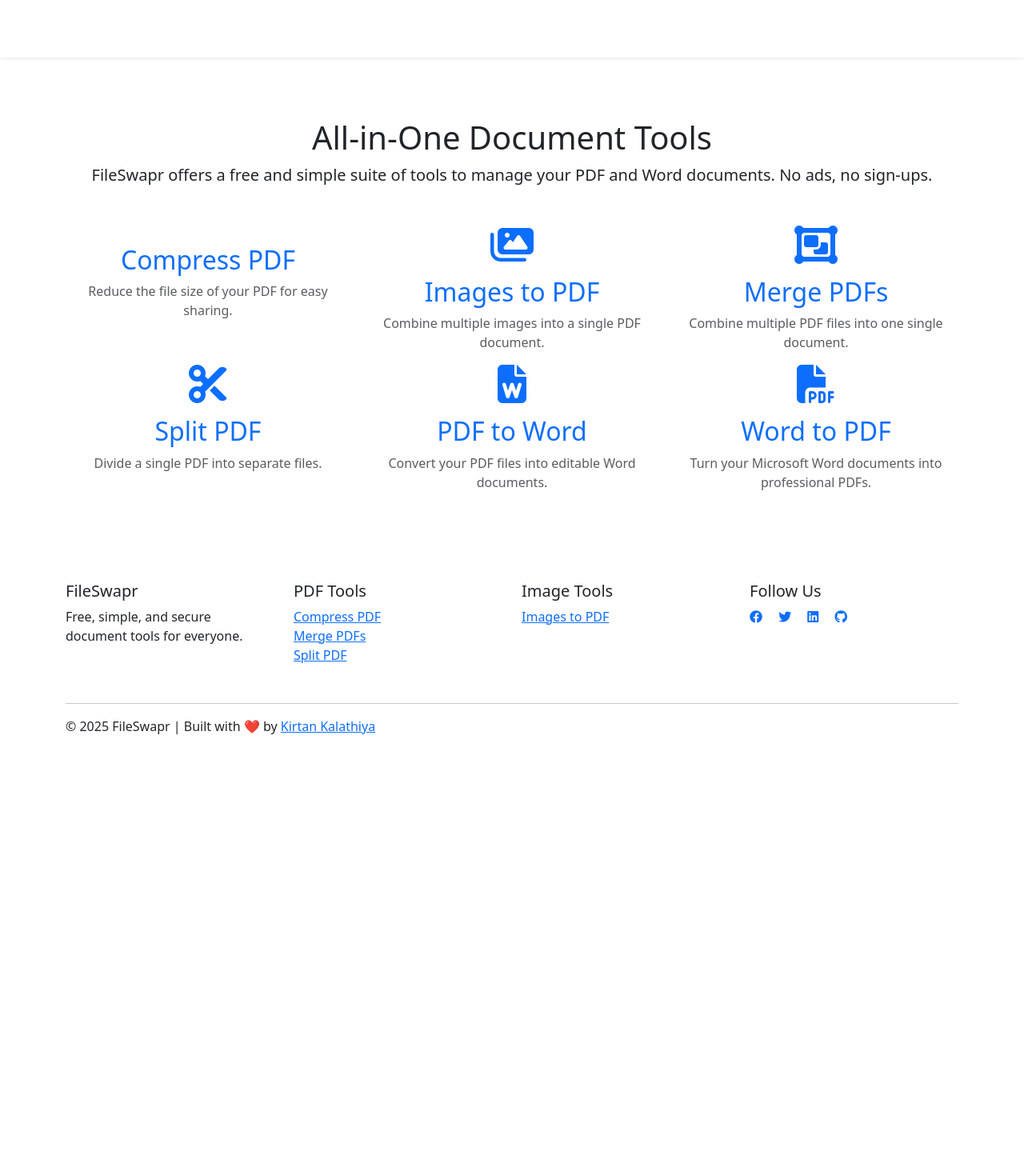
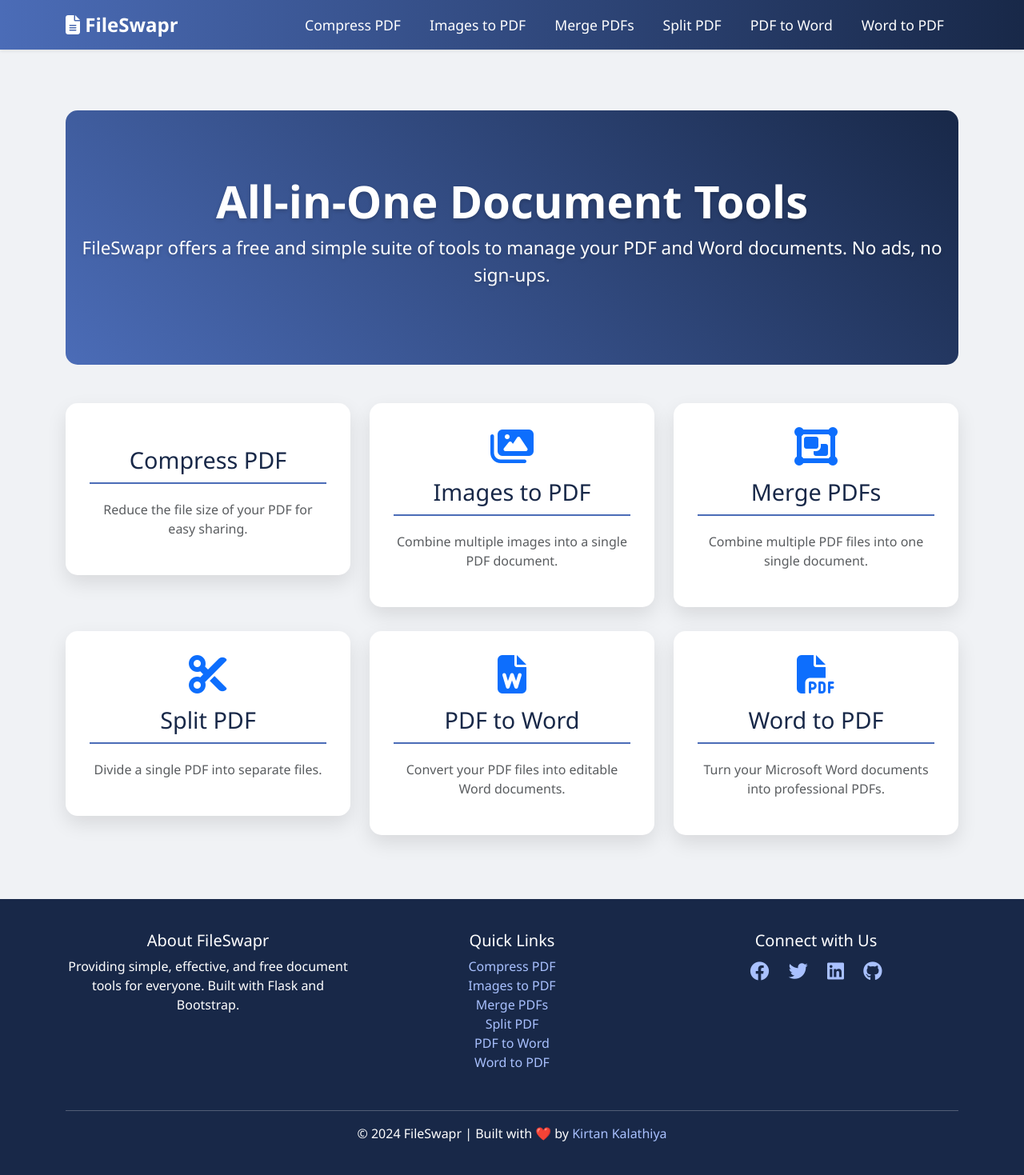
Before and after one commit to kkbro07/pdf, a Flask app: page / in a window 1280 px wide. Shown: the whole page at 80% size. Before the commit the page ends 918 px from the top, so only its background shows below. Run offline with Flask 3, Linux system fonts and the light colour scheme.

Commit message:
final ui

```diff
--- a/templates/base.html
+++ b/templates/base.html
@@ -4,94 +4,181 @@
     <meta charset="UTF-8">
     <meta name="viewport" content="width=device-width, initial-scale=1.0">
     {% block head %}
-  <title>FileSwapr - All-in-One PDF & Image Tools</title>
+    <title>FileSwapr - Free Online PDF & Word Tools</title>
+    <meta name="description" content="FileSwapr offers free online tools to compress, merge, split PDFs, convert PDF to Word, Word to PDF, and images to PDF. Fast, secure, and no signup required.">
+    <meta name="keywords" content="PDF converter, Word to PDF, PDF to Word, compress PDF, merge PDF, split PDF, images to PDF, free online tools">
+    <meta name="robots" content="index, follow">
+    <meta property="og:title" content="FileSwapr - Free Online PDF & Word Tools">
+    <meta property="og:description" content="The easiest way to work with your documents. Convert, compress, merge, and edit PDFs and Word files for free.">
+    <meta property="og:image" content="https://fileswapr.vercel.app/static/og-image.png">
+    <meta property="og:url" content="https://fileswapr.vercel.app/">
+    <meta property="og:type" content="website">
+    <meta name="twitter:card" content="summary_large_image">
+    <meta name="twitter:title" content="FileSwapr - Free Online PDF & Word Tools">
+    <meta name="twitter:description" content="The easiest way to work with your documents. Convert, compress, merge, and edit PDFs and Word files for free.">
+    <meta name="twitter:image" content="https://fileswapr.vercel.app/static/og-image.png">
+    <link rel="icon" href="/static/favicon.ico" type="image/x-icon">
     {% endblock %}
 
     <link href="https://cdn.jsdelivr.net/npm/bootstrap@5.3.0/dist/css/bootstrap.min.css" rel="stylesheet">
     <link rel="stylesheet" href="https://cdnjs.cloudflare.com/ajax/libs/font-awesome/6.4.0/css/all.min.css">
-  <link rel="stylesheet" href="{{ url_for('static', filename='style.css') }}">
+    <style>
+        body {
+            padding-top: 90px;
+            background-color: #f0f2f5;
+            font-family: 'Segoe UI', Tahoma, Geneva, Verdana, sans-serif;
+        }
+        .navbar {
+            background: linear-gradient(90deg, #4b6cb7, #182848);
+        }
+        .navbar-brand {
+            font-weight: bold;
+            font-size: 1.5rem;
+        }
+        .nav-link {
+            font-size: 1.1rem;
+            margin: 0 10px;
+            color: #ffffff !important;
+        }
+        .nav-link:hover {
+            color: #a9c1ff !important;
+        }
+        .tool-card {
+            background-color: #ffffff;
+            border-radius: 15px;
+            padding: 30px;
+            margin-bottom: 30px;
+            box-shadow: 0 10px 25px rgba(0, 0, 0, 0.1);
+            transition: transform 0.3s;
+        }
+        .tool-card:hover {
+            transform: translateY(-5px);
+        }
+        .tool-card h2 {
+            font-size: 1.8rem;
+            margin-bottom: 20px;
+            border-bottom: 2px solid #4b6cb7;
+            padding-bottom: 10px;
+            color: #182848;
+        }
+        .btn-primary {
+            background-color: #4b6cb7;
+            border: none;
+        }
+        .btn-primary:hover {
+            background-color: #182848;
+        }
+        .footer {
+            background: #182848;
+            color: white;
+            padding: 40px 0;
+            margin-top: 50px;
+        }
+        .footer a {
+            color: #a9c1ff;
+            text-decoration: none;
+        }
+        .footer a:hover {
+            color: #ffffff;
+        }
+        .footer .social-icons a {
+            font-size: 1.5rem;
+            margin: 0 10px;
+            color: #a9c1ff;
+        }
+        .footer .social-icons a:hover {
+            color: #ffffff;
+        }
+        .hero-section {
+            background: linear-gradient(45deg, #4b6cb7, #182848);
+            color: white;
+            padding: 80px 0;
+            border-radius: 15px;
+            margin-bottom: 50px;
+            text-shadow: 0 2px 5px rgba(0,0,0,0.2);
+        }
+        .hero-section h1 {
+            font-size: 3.5rem;
+            font-weight: bold;
+        }
+        .hero-section p {
+            font-size: 1.4rem;
+        }
+    </style>
+    <!-- Schema.org Structured Data -->
+    <script type="application/ld+json">
+    {
+      "@context": "https://schema.org",
+      "@type": "WebSite",
+      "name": "FileSwapr",
+      "url": "https://fileswapr.vercel.app/",
+      "description": "Free online tools to convert, compress, merge, and edit PDF and Word documents.",
+      "potentialAction": {
+        "@type": "SearchAction",
+        "target": "https://fileswapr.vercel.app/?q={search_term_string}",
+        "query-input": "required name=search_term_string"
+      }
+    }
+    </script>
 </head>
 <body>
 
     <!-- Navbar -->
-  <nav class="navbar navbar-expand-lg navbar-dark fixed-top shadow-sm py-3" id="mainNav">
+    <nav class="navbar navbar-expand-lg navbar-dark fixed-top shadow-sm">
         <div class="container">
-      <a class="navbar-brand fw-bold" href="/"><i class="fas fa-file-alt me-2"></i>FileSwapr</a>
+            <a class="navbar-brand" href="/"><i class="fas fa-file-alt"></i> FileSwapr</a>
             <button class="navbar-toggler" type="button" data-bs-toggle="collapse" data-bs-target="#navbarNav">
                 <span class="navbar-toggler-icon"></span>
             </button>
-
             <div class="collapse navbar-collapse" id="navbarNav">
                 <ul class="navbar-nav ms-auto">
-          <!-- Dropdown PDF -->
-          <li class="nav-item dropdown">
-            <a class="nav-link dropdown-toggle" href="#" id="pdfDropdown" role="button" data-bs-toggle="dropdown">
-              PDF Tools
-            </a>
-            <ul class="dropdown-menu">
-              <li><a class="dropdown-item" href="/compress">Compress PDF</a></li>
-              <li><a class="dropdown-item" href="/merge">Merge PDFs</a></li>
-              <li><a class="dropdown-item" href="/split">Split PDF</a></li>
-              <li><a class="dropdown-item" href="/pdf-to-word">PDF to Word</a></li>
-              <li><a class="dropdown-item" href="/word-to-pdf">Word to PDF</a></li>
-            </ul>
-          </li>
-          <!-- Dropdown Image -->
-          <li class="nav-item dropdown">
-            <a class="nav-link dropdown-toggle" href="#" id="imageDropdown" role="button" data-bs-toggle="dropdown">
-              Image Tools
-            </a>
-            <ul class="dropdown-menu">
-              <li><a class="dropdown-item" href="/images-to-pdf">Images to PDF</a></li>
-              <!-- Add future tools here -->
-            </ul>
-          </li>
-          <li class="nav-item"><a class="nav-link" href="#pricing">Pricing</a></li>
-          <li class="nav-item"><a class="nav-link" href="#contact">Contact</a></li>
+                    <li class="nav-item"><a class="nav-link" href="/compress">Compress PDF</a></li>
+                    <li class="nav-item"><a class="nav-link" href="/images-to-pdf">Images to PDF</a></li>
+                    <li class="nav-item"><a class="nav-link" href="/merge">Merge PDFs</a></li>
+                    <li class="nav-item"><a class="nav-link" href="/split">Split PDF</a></li>
+                    <li class="nav-item"><a class="nav-link" href="/pdf-to-word">PDF to Word</a></li>
+                    <li class="nav-item"><a class="nav-link" href="/word-to-pdf">Word to PDF</a></li>
                 </ul>
             </div>
         </div>
     </nav>
 
-  <!-- Main Content -->
-  <main class="container" style="padding-top: 100px;">
+    <!-- Main Content Block -->
+    <main class="container">
         {% block content %}{% endblock %}
     </main>
 
     <!-- Footer -->
-  <footer class="footer text-center text-lg-start mt-5">
-    <div class="container py-5">
+    <footer class="footer text-center">
+        <div class="container">
             <div class="row">
-        <div class="col-md-3 mb-3">
-          <h5>FileSwapr</h5>
-          <p>Free, simple, and secure document tools for everyone.</p>
+                <div class="col-md-4 mb-3">
+                    <h5>About FileSwapr</h5>
+                    <p>Providing simple, effective, and free document tools for everyone. Built with Flask and Bootstrap.</p>
                 </div>
-        <div class="col-md-3 mb-3">
-          <h5>PDF Tools</h5>
+                <div class="col-md-4 mb-3">
+                    <h5>Quick Links</h5>
                     <ul class="list-unstyled">
                         <li><a href="/compress">Compress PDF</a></li>
+                        <li><a href="/images-to-pdf">Images to PDF</a></li>
                         <li><a href="/merge">Merge PDFs</a></li>
                         <li><a href="/split">Split PDF</a></li>
+                        <li><a href="/pdf-to-word">PDF to Word</a></li>
+                        <li><a href="/word-to-pdf">Word to PDF</a></li>
                     </ul>
                 </div>
-        <div class="col-md-3 mb-3">
-          <h5>Image Tools</h5>
-          <ul class="list-unstyled">
-            <li><a href="/images-to-pdf">Images to PDF</a></li>
-          </ul>
-        </div>
-        <div class="col-md-3 mb-3">
-          <h5>Follow Us</h5>
+                <div class="col-md-4 mb-3">
+                    <h5>Connect with Us</h5>
                     <div class="social-icons">
-            <a href="#"><i class="fab fa-facebook me-3"></i></a>
-            <a href="#"><i class="fab fa-twitter me-3"></i></a>
-            <a href="#"><i class="fab fa-linkedin me-3"></i></a>
+                        <a href="#"><i class="fab fa-facebook"></i></a>
+                        <a href="#"><i class="fab fa-twitter"></i></a>
+                        <a href="#"><i class="fab fa-linkedin"></i></a>
                         <a href="#"><i class="fab fa-github"></i></a>
                     </div>
                 </div>
             </div>
             <hr>
-      <p class="mb-0">© 2025 FileSwapr | Built with ❤️ by <a href="https://kirtankalathiya.vercel.app/" target="_blank">Kirtan Kalathiya</a></p>
+            <p class="mb-0">© 2024 FileSwapr | Built with ❤️ by <a href="https://kirtankalathiya.vercel.app/" target="_blank" rel="noopener noreferrer">Kirtan Kalathiya</a></p>
         </div>
     </footer>
 
```
Lines whose indentation alone changed are shown as unchanged.
